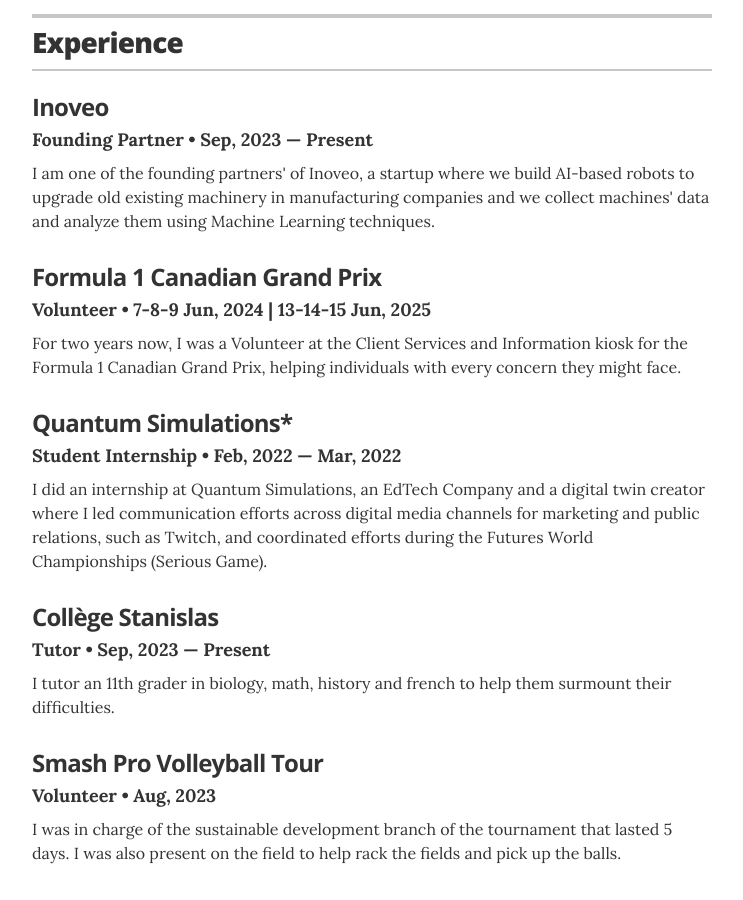
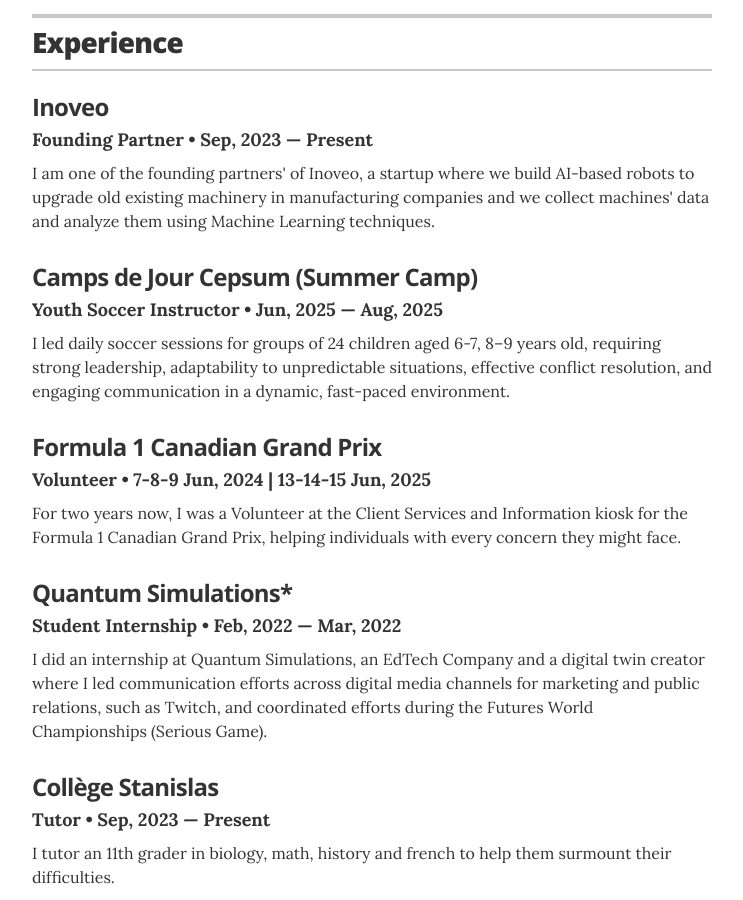
Before and after one commit to Tamus500/tamus500.github.io, a Jekyll site: the page built from index.html, in a window 1280 px wide and 900 px high, scrolled down 773 px. Shown: the whole window, without its empty margins (268-1011 px from the left). Built offline with Jekyll 4.4.1, drawn with Linux system fonts in a browser that asks for light colours.

Commit message:
Update experience.yml

```diff
--- a/_data/experience.yml
+++ b/_data/experience.yml
@@ -5,6 +5,11 @@
   duration: Sep, 2023 &mdash; Present
   summary: I am one of the founding partners' of Inoveo, a startup where we build AI-based robots to upgrade old existing machinery in manufacturing companies and we collect machines' data and analyze them using Machine Learning techniques.
 
+# Cepsum
+- company: Camps de Jour Cepsum (Summer Camp)
+  position: Youth Soccer Instructor
+  duration: Jun, 2025 &mdash; Aug, 2025
+  summary: I led daily soccer sessions for groups of 24 children aged 6-7, 8–9 years old, requiring strong leadership, adaptability to unpredictable situations, effective conflict resolution, and engaging communication in a dynamic, fast-paced environment.
 
 # Formula 1
 - company: Formula 1 Canadian Grand Prix
```
